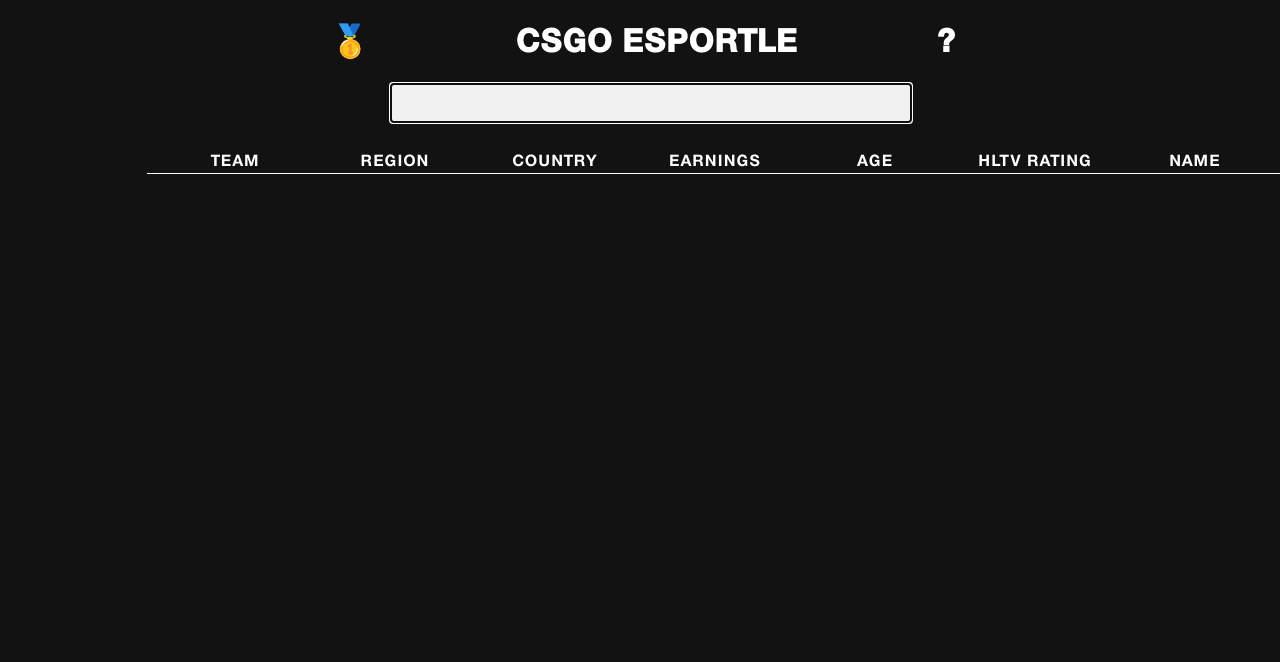
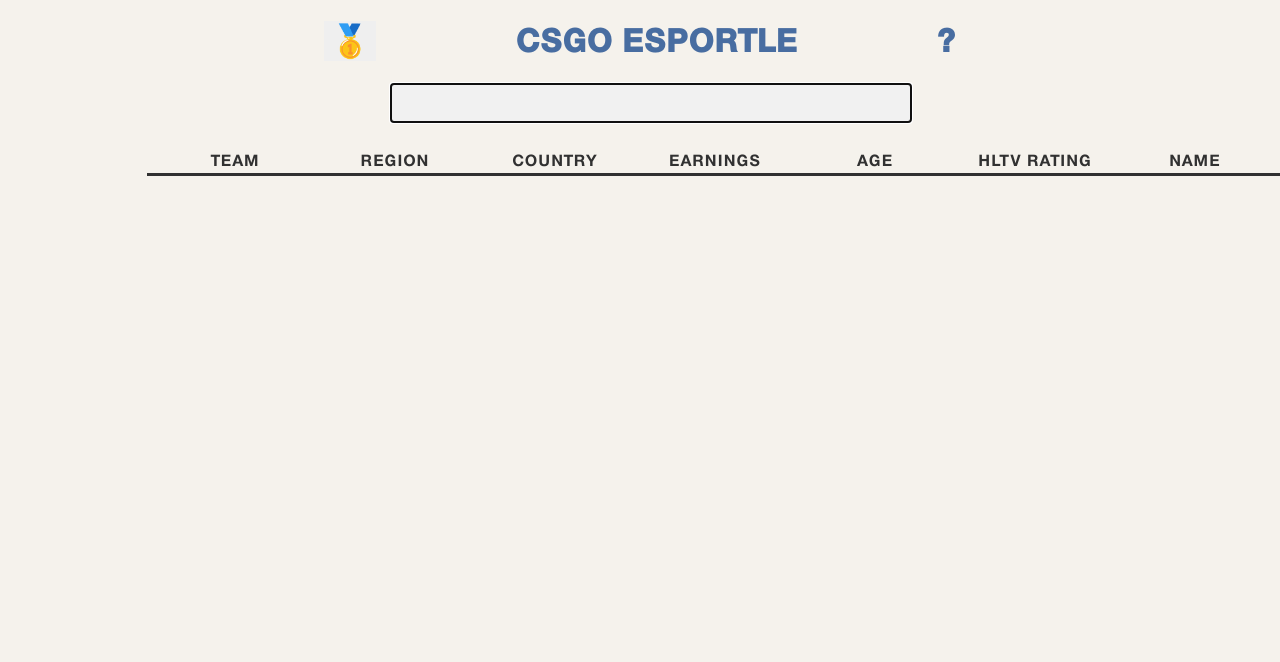
Before and after one commit to turcanu-adrian/turcanu-adrian.github.io, a plain HTML site: page index.html in a window 1280 px wide. Shown: the top 662 px of the page. Drawn offline with Linux system fonts and the light colour scheme.

Commit message:
MUCH BETTER!!

```diff
--- a/guesses.css
+++ b/guesses.css
@@ -38,7 +38,7 @@
 	width: 100%;
 	height:90%;
 	text-align: center;
-	background-color:#3a3a3c;
+	background-color:#edeae5	;
 	margin: 1px;
 	padding: 12px 0 0 0;
 	word-spacing: 100px;
@@ -93,7 +93,7 @@
 	height:50px;
 	width: 71em;
 	font-family: Helvetica85;
-	border-bottom: 1px solid;
+	border-bottom: 3px solid;
 }
 
 .guessesheader-cell {
--- a/help.css
+++ b/help.css
@@ -2,8 +2,7 @@
 	position: relative;
 	left: 140px;
 	font-size: 100%;
-	background-color: #121213;
-	color: white;
+	color: #486da1;
 	border: none;
 	font-family: Helvetica85;
 }
--- a/stats.css
+++ b/stats.css
@@ -31,7 +31,6 @@
 	position: relative;
 	right:140px;
 	font-size: 100%;
-	background-color: #121213;
 	color: white;
 	cursor:pointer;
 	border: none;
--- a/style.css
+++ b/style.css
@@ -7,14 +7,15 @@
 
 h1 {
 	font-family: Helvetica85;
+	color: #486da1;
 }
 body{
 	margin-left:auto;
 	margin-right:auto;
 	max-width:1000px;
-	background-color: #121213;
+	background-color: #f5f2ec;
 	overflow:hidden;
-	color: white;
+	color: #313131;
 	letter-spacing: 1px;
 }
 
```
